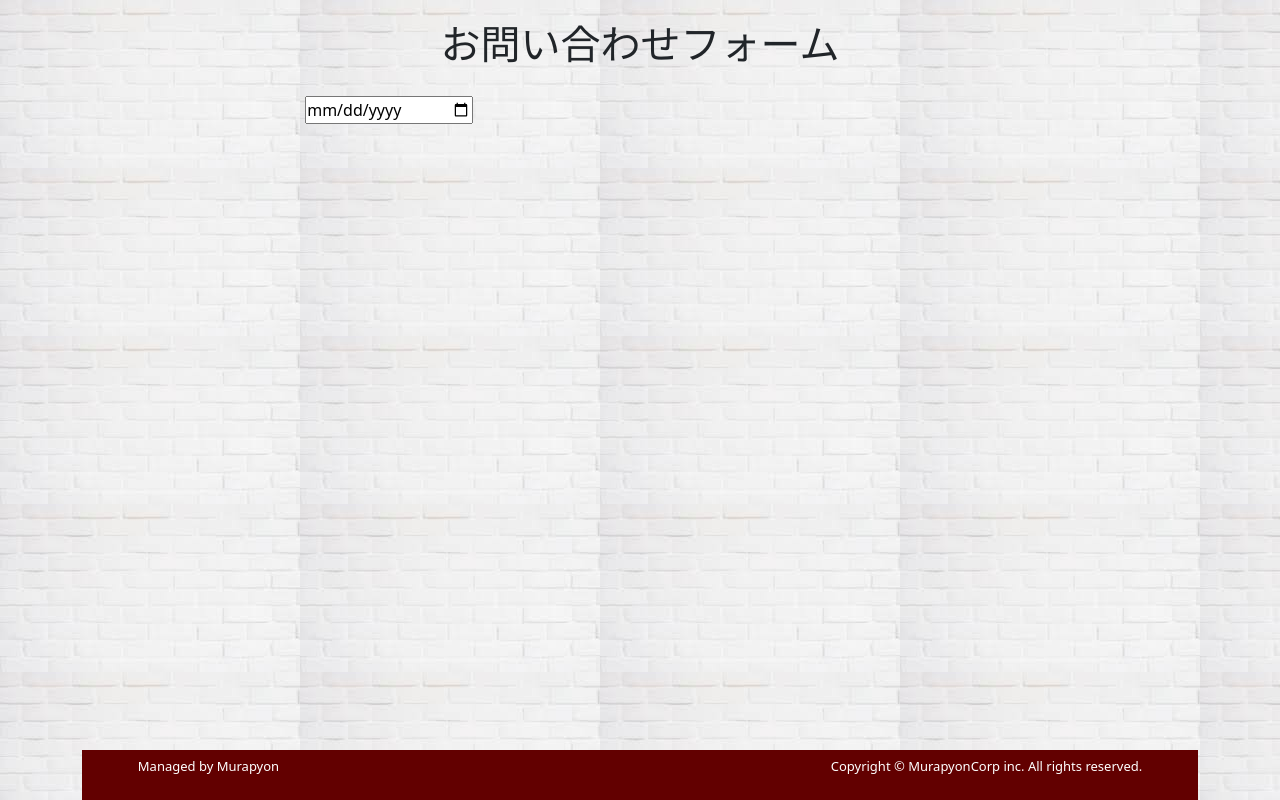
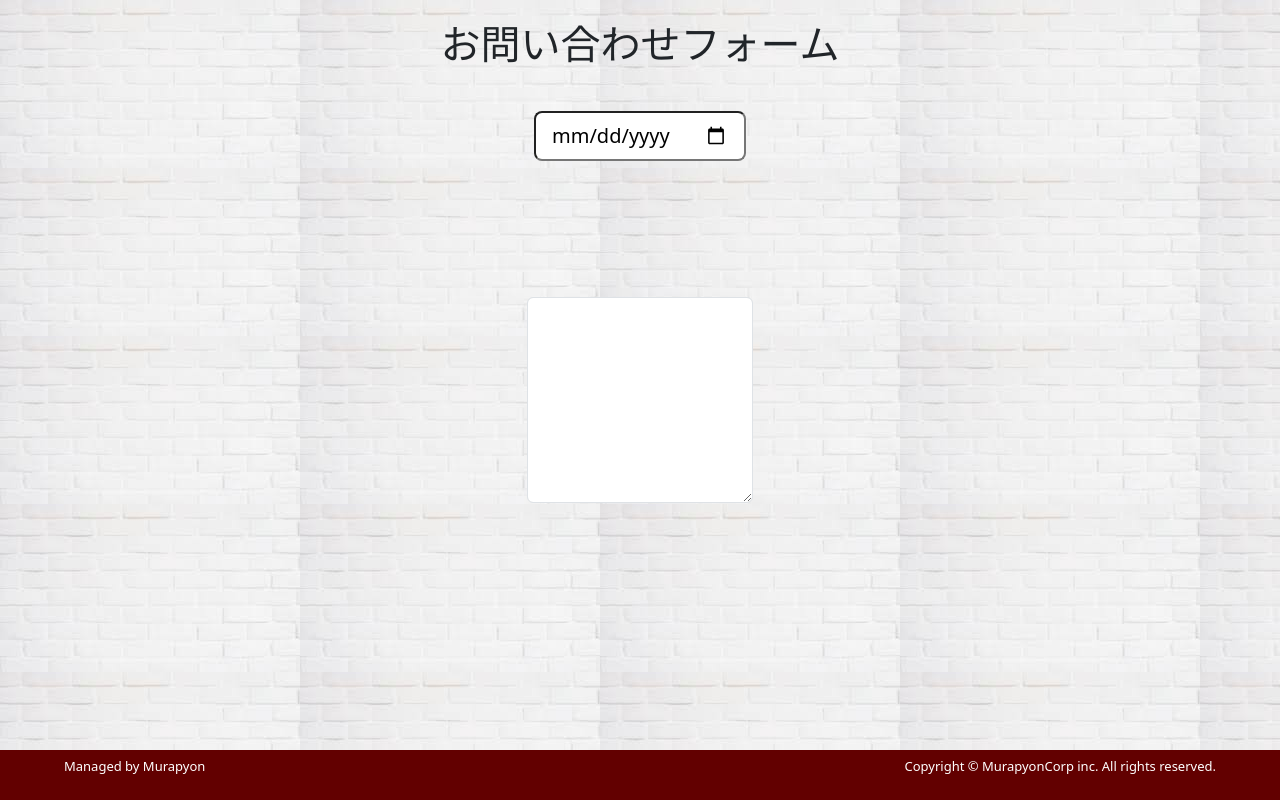
Before and after one commit to Murapyon3286/My-PrivacyPolicy, a plain HTML site: page form.html in a window 1280 px wide. Drawn offline with nearby package versions, Linux system fonts and the light colour scheme.

Commit message:
mainの幅を編集中

```diff
--- a/css/style.css
+++ b/css/style.css
@@ -8,7 +8,7 @@ body {
   background-image: url(../image/wallpaper.jpg);
 }
 
-.container {
+.container1 {
   display: flex;
   flex-direction: column;
   min-height: 100vh;
--- a/form.html
+++ b/form.html
@@ -9,15 +9,17 @@
     <!-- <script src="https://kit.fontawesome.com/cd6114dbd2.js" crossorigin="anonymous"></script> -->
   </head>
   <body>
-    <div class="container">
+    <div class="container1">
       <header>
-        <h1 class="headline">お問い合わせフォーム</h1>
+        <h1 class="headline mb-5">お問い合わせフォーム</h1>
       </header>
       <main>
-        <div class="input-date">
-          <input type="date" name="date-form" id="" class="w-25">
+        <div class="input-date position-absolute start-50 translate-middle">
+          <input type="date" name="date-form" class="form-control-lg">
         </div>
-        <div class="form-block"></div>
+        <div class="form-block position-absolute top-50 start-50 translate-middle">
+          <textarea rows="8" class="form-control"></textarea>
+        </div>
         <div class="submit-button-area"></div>
       </main>
       <footer>
@@ -31,7 +33,6 @@
         </div>
       </footer>
     </div>
-    <script src="js/jquery-3.7.1.min.js"></script>
     <script src="https://cdn.jsdelivr.net/npm/bootstrap@5.3.0/dist/js/bootstrap.bundle.min.js" integrity="sha384-geWF76RCwLtnZ8qwWowPQNguL3RmwHVBC9FhGdlKrxdiJJigb/j/68SIy3Te4Bkz" crossorigin="anonymous"></script>
   </body>
 </html>
```
Also changed, not shown: index.html (+1 -1 lines).
